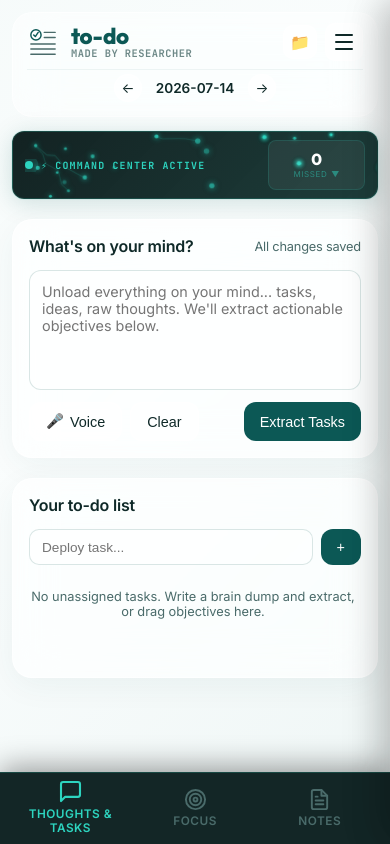
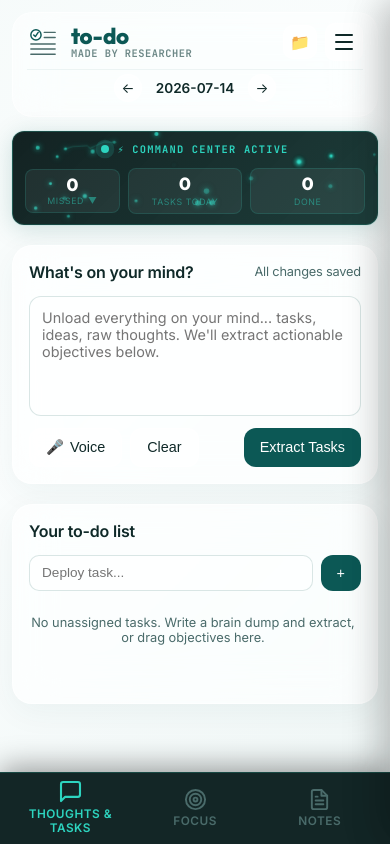
Before and after one commit to Rakeshkanth77/chaos-control, a Django app: page / in a window 390 px wide. Run offline with Django 4.2, Linux system fonts and the light colour scheme; a user stored in the database is signed in; data comes from the database, SQL or seed files in the repository; data that the repository does not hold is empty; some libraries are stand-ins or nearby versions.

Commit message:
fix: adjust mobile banner layout to display all stats stack-wise and bump CSS cache version

```diff
--- a/dashboard/templates/dashboard/index.html
+++ b/dashboard/templates/dashboard/index.html
@@ -138,7 +138,6 @@
 }
 
 @media (max-width: 768px) {
-    .banner-stat { display: none; }
     .banner-subtitle { display: none; }
     .command-banner-content { padding: 12px 16px; }
     .pending-dropdown-menu {
--- a/static/css/styles.css
+++ b/static/css/styles.css
@@ -1446,42 +1446,51 @@ body {
     .glass-panel { padding: 16px !important; }
     .btn { padding: 10px 16px !important; font-size: 0.9rem !important; }
 
-    /* Command banner: clean single row with compact stats */
-    .command-banner { min-height: 52px !important; border-radius: 12px !important; }
+    /* Command banner: responsive stacked layout on mobile */
+    .command-banner { min-height: auto !important; border-radius: 12px !important; }
     .command-banner-content {
-        padding: 8px 12px !important;
-        gap: 10px !important;
+        padding: 10px 12px !important;
+        gap: 8px !important;
+        flex-direction: column !important;
         align-items: center !important;
     }
     .banner-subtitle { display: none !important; }
     .banner-title {
-        font-size: 0.62rem !important;
+        font-size: 0.65rem !important;
         letter-spacing: 1.2px !important;
         white-space: nowrap !important;
     }
-    .banner-left { gap: 8px !important; flex-shrink: 1; min-width: 0; overflow: hidden; }
-    .banner-right { gap: 6px !important; flex-shrink: 0; }
+    .banner-left { gap: 8px !important; justify-content: center !important; width: 100% !important; }
+    .banner-right {
+        gap: 8px !important;
+        flex-shrink: 0;
+        width: 100% !important;
+        display: flex !important;
+        justify-content: space-between !important;
+        margin-top: 4px !important;
+    }
     .banner-stat {
-        display: none !important;
-    }
-    .banner-stat.pending-dropdown-container {
         display: inline-flex !important;
         flex-direction: column !important;
         align-items: center !important;
-        padding: 4px 10px !important;
+        padding: 6px 10px !important;
         background: rgba(255,255,255,0.06) !important;
         border: 1px solid rgba(45,212,191,0.15) !important;
         border-radius: 8px !important;
-        min-width: 38px !important;
+        flex: 1 !important;
+        min-width: 0 !important;
         gap: 1px !important;
     }
+    .banner-stat.pending-dropdown-container {
+        /* let base banner-stat styling apply */
+    }
     .banner-stat-num {
-        font-size: 1rem !important;
+        font-size: 1.1rem !important;
         font-weight: 700 !important;
         line-height: 1 !important;
     }
     .banner-stat-label {
-        font-size: 0.5rem !important;
+        font-size: 0.55rem !important;
         letter-spacing: 0.6px !important;
         text-transform: uppercase !important;
         opacity: 0.7 !important;
--- a/templates/base.html
+++ b/templates/base.html
@@ -18,7 +18,7 @@
 
     <!-- Custom CSS -->
     {% load static %}
-    <link rel="stylesheet" href="{% static 'css/styles.css' %}?v=2">
+    <link rel="stylesheet" href="{% static 'css/styles.css' %}?v=5">
     <style>
         /* ── Header / Nav Styles ── */
         .user-profile-badge {
```
